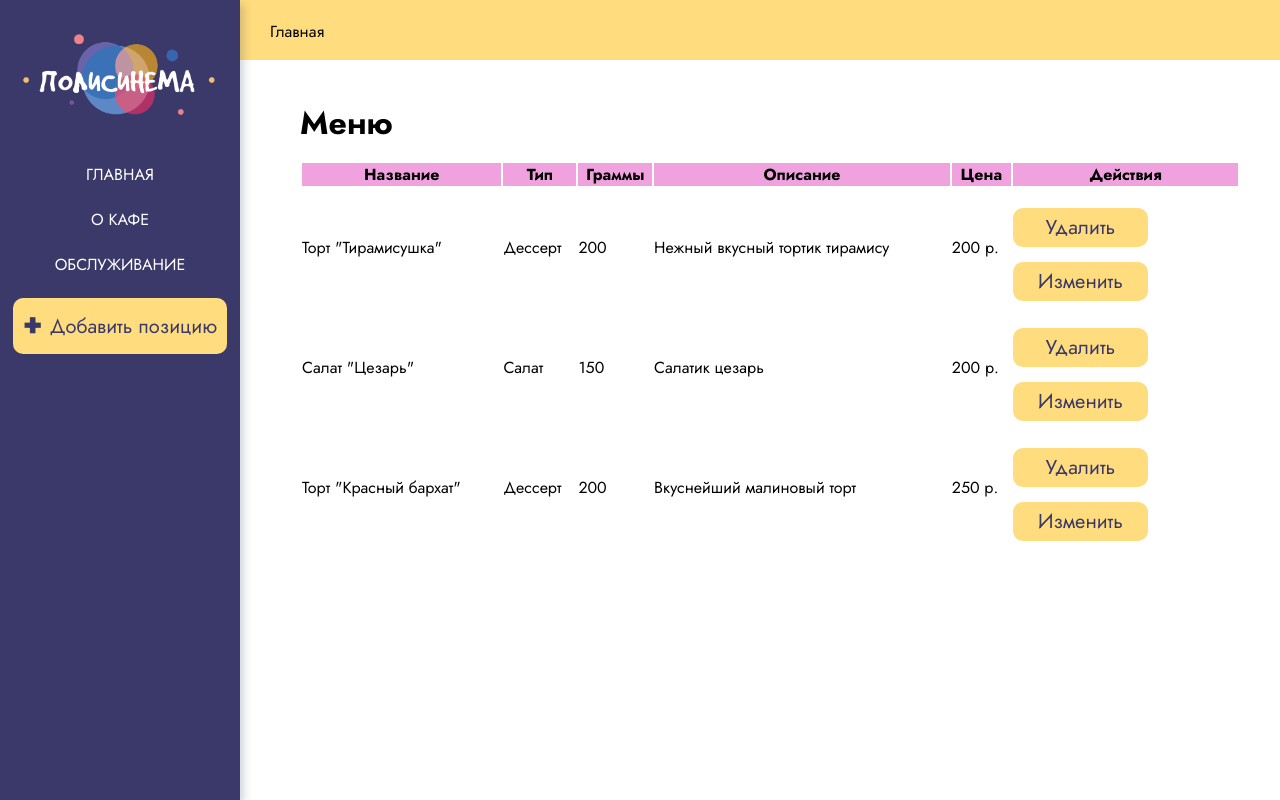
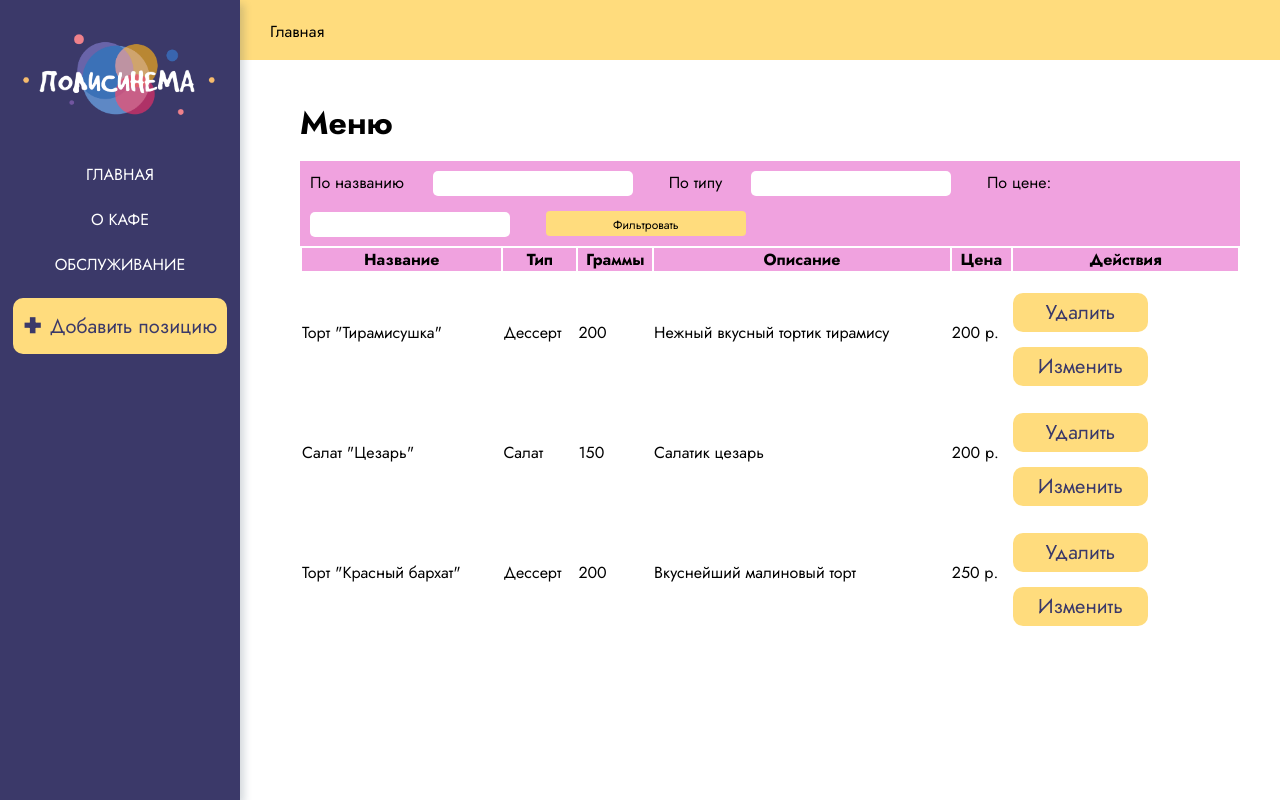
Before and after one commit to ShipaShipovnik/practice, a Django app: page / in a window 1280 px wide. Run offline with Django 5.2, Linux system fonts and the light colour scheme; data comes from the database, SQL or seed files in the repository.

Commit message:
Форма для фильтрации

```diff
--- a/practice/main/static/css/styles.css
+++ b/practice/main/static/css/styles.css
@@ -79,7 +79,7 @@ td{
     padding: 5px 0;
 }
 
-form{
+.add-form{
     width: 400px;
     background-color: #3b3969;
     padding: 30px 15px;
@@ -110,3 +110,35 @@ h1{
     margin: 20px 15%;
     width: 70%;
 }
+
+
+.filter{
+    width: 100%;
+    border-radius: 5px;
+}
+.filter__input{
+    height: 85px;
+    width: 100%;
+    background-color: #f0a2df;
+    padding: 10px 10px;
+}
+.filter .filter__input label{
+    font-size: 16px;
+    padding-right: 24px;
+}
+
+.filter .filter__input input,
+.filter .filter__input button{
+    width: 200px;
+    height: 25px;
+    border-radius: 5px;
+    margin-right: 31px;
+    border: none;
+}
+
+.filter .filter__input button{
+    border-radius: 4px;
+    color: black;
+    border: none;
+    font-size: 12px;
+}
--- a/practice/main/templates/main/add.html
+++ b/practice/main/templates/main/add.html
@@ -4,7 +4,7 @@
 {% block tab-name %}Добавить позицию{% endblock %}
 {% block content%}
     <h1>Добавить позицию</h1>
-    <form method="post" >
+    <form method="post" class="add-form">
         {% csrf_token%}
         {{form.name}} <br>
         {{form.type}}<br>
--- a/practice/main/templates/main/index.html
+++ b/practice/main/templates/main/index.html
@@ -7,6 +7,17 @@
 {% block content%}
 <h1>Меню</h1>
 {% if positions %}
+<div class="filter">
+            <form action="" class="filter__input">
+                <label for="">По названию</label>
+                <input type="text" value="">
+                <label for="">По типу</label>
+                <input type="text" value="">
+                <label for="">По цене:</label>
+                <input type="text" value="">
+                <button>Фильтровать</button>
+            </form>
+        </div>
 <table>
     <tr>
         <th>Название</th>
```
